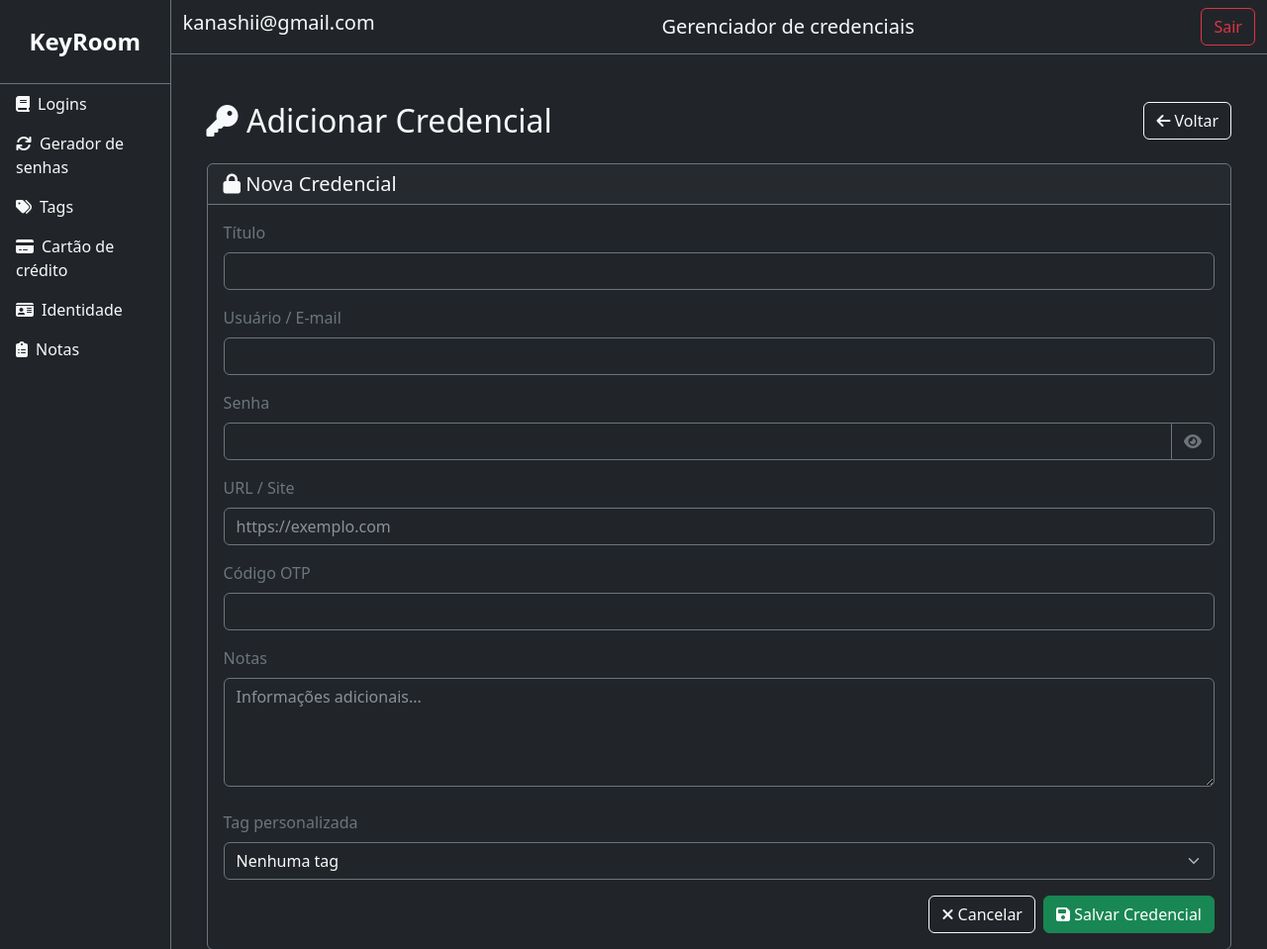
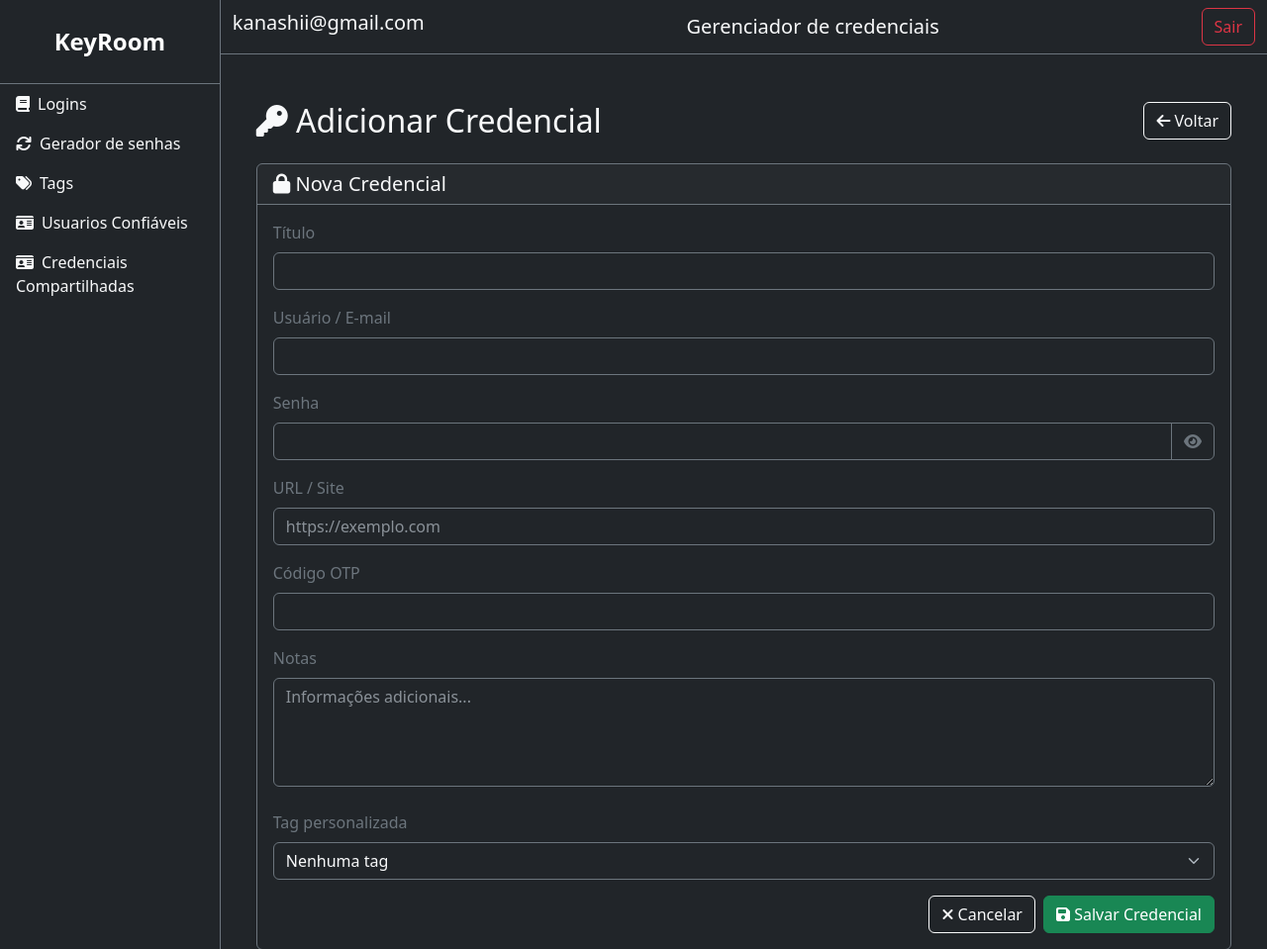
Before and after one commit to FabioMoraiss/KeyRoom-django-version, a Django app: page /credendials/add/ in a window 1280 px wide. Shown: the top 959 px of the page at 99% size. Run offline with Django 5.2, Linux system fonts and the light colour scheme; a user stored in the database is signed in; data that the repository does not hold is empty; some libraries are stand-ins or nearby versions.

Commit message:
mudanças no HTML base, para comtemplar a adição de compartilhamento de credenciais

```diff
--- a/keyRoom/core/templates/base.html
+++ b/keyRoom/core/templates/base.html
@@ -30,14 +30,11 @@
              <a href="{% url 'list_tags' %}" class="list-group-item list-group-item-action bg-dark text-light border-0">
                 <i class="fas fa-tags me-2"></i>Tags
             </a>
-            <a href="{% url 'main_page' %}" class="list-group-item list-group-item-action bg-dark text-light border-0">
-                <i class="fas fa-credit-card me-2"></i>Cartão de crédito
+            <a href="{% url 'list_trusted_users' %}" class="list-group-item list-group-item-action bg-dark text-light border-0">
+                <i class="fas fa-id-card me-2"></i>Usuarios Confiáveis
             </a>
             <a href="{% url 'main_page' %}" class="list-group-item list-group-item-action bg-dark text-light border-0">
-                <i class="fas fa-id-card me-2"></i>Identidade
-            </a>
-            <a href="{% url 'main_page' %}" class="list-group-item list-group-item-action bg-dark text-light border-0">
-                <i class="fas fa-clipboard-list me-2"></i>Notas
+                <i class="fas fa-id-card me-2"></i>Credenciais Compartilhadas
             </a>
 
         </div>
```
Also changed, not shown: keyRoom/db.sqlite3.
